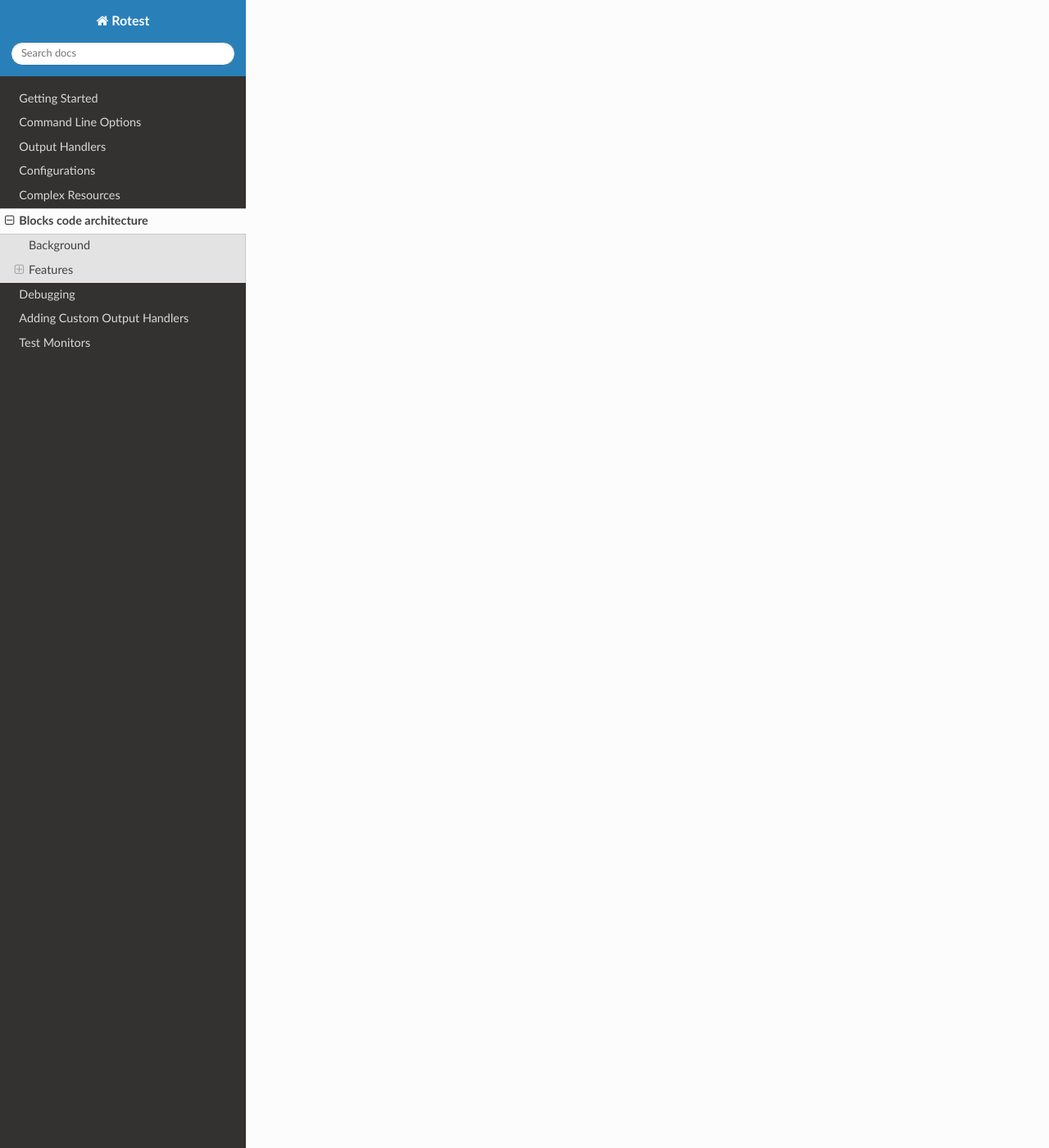
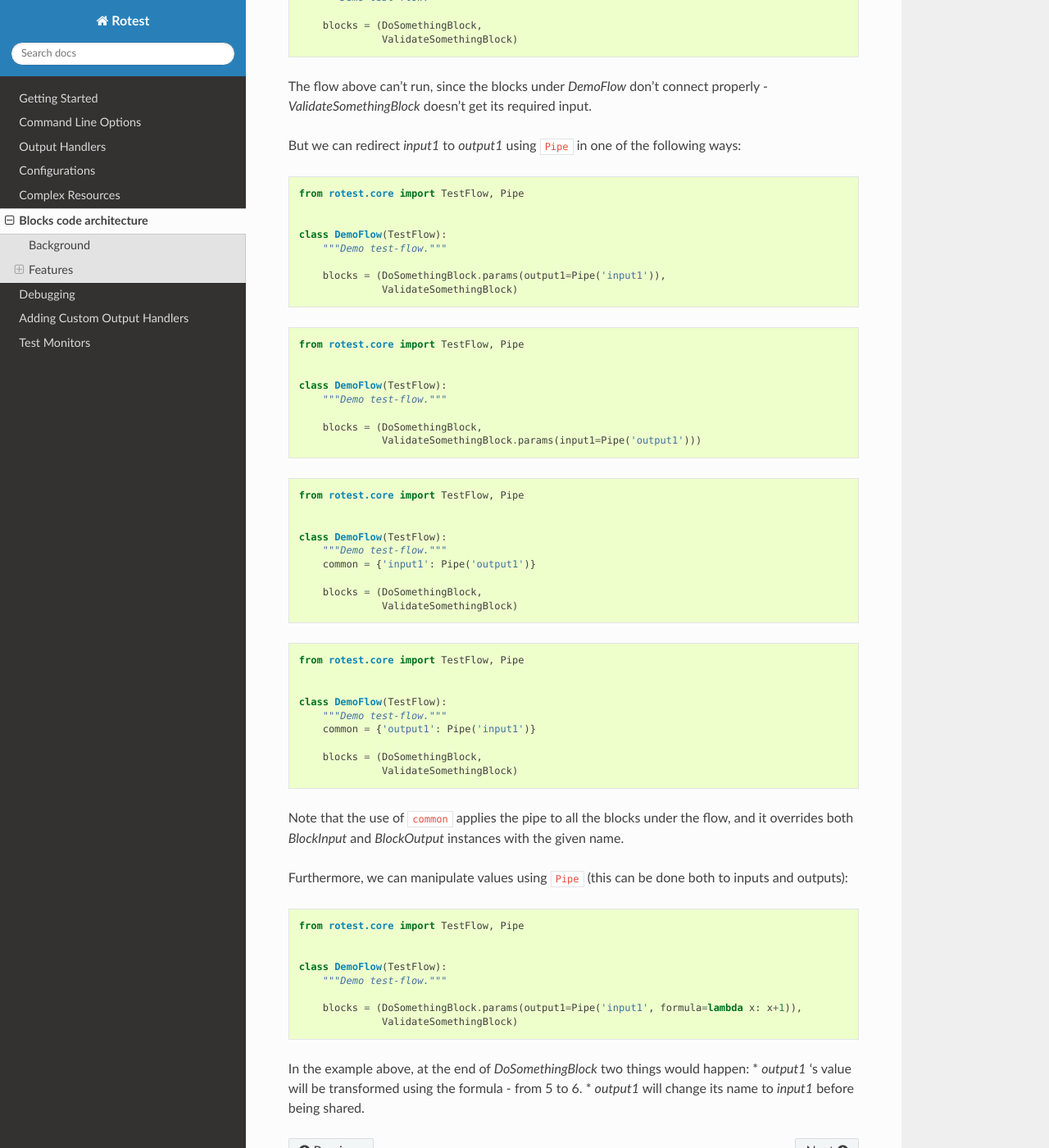
Before and after one commit to gregoil/rotest, a Sphinx documentation site: the page built from docs/advanced/blocks.rst, in a window 1280 px wide and 1400 px high, scrolled down 6597 px. Shown: the whole window at 82% size. Built offline with Sphinx 7.4.7 and the Read the Docs theme 2.0.0, drawn with Linux system fonts in a browser that asks for light colours; some of the changed text lies outside the part shown.

Commit message:
added Pipe to doc

```diff
--- a/docs/advanced/blocks.rst
+++ b/docs/advanced/blocks.rst
@@ -332,3 +332,125 @@ The functions gets the following arguments:
                               blocks=[DoSomethingBlock,
                                       DoSomethingBlock.params(optional3=5)]),
                   DemoBlock1.params(mode=MODE_FINALLY))
+
+Pipes
+-----
+
+Since blocks are meant to be generic, sometimes the naming of their outputs and
+inputs won't align with other (more proprietary) blocks.
+
+``Pipe`` is the solution to this problem. With it, you can:
+
+  * Redirect values into blocks' inputs.
+
+  * Rename blocks' outputs.
+
+  * Adjust or transform values.
+
+Consider the following code:
+
+.. code-block:: python
+
+    from rotest.core import TestBlock, TestFlow, BlockInput, BlockOutput
+
+
+    class DoSomethingBlock(TestBlock):
+        """A block that does something."""
+        output1 = BlockOutput()
+
+        def test_method(self):
+            """Do something."""
+            self.output1 = 5
+
+    class ValidateSomethingBlock(TestBlock):
+        """A block that validates something."""
+        input1 = BlockInput()
+
+        def test_method(self):
+            """Validate something."""
+            self.assertEqual(self.input1, 6)
+
+
+    class DemoFlow(TestFlow):
+        """Demo test-flow."""
+
+        blocks = (DoSomethingBlock,
+                  ValidateSomethingBlock)
+
+
+The flow above can't run, since the blocks under `DemoFlow` don't connect
+properly - `ValidateSomethingBlock` doesn't get its required input.
+
+But we can redirect `input1` to `output1` using ``Pipe`` in one of the following ways:
+
+.. code-block:: python
+
+    from rotest.core import TestFlow, Pipe
+
+
+    class DemoFlow(TestFlow):
+        """Demo test-flow."""
+
+        blocks = (DoSomethingBlock.params(output1=Pipe('input1')),
+                  ValidateSomethingBlock)
+
+
+.. code-block:: python
+
+    from rotest.core import TestFlow, Pipe
+
+
+    class DemoFlow(TestFlow):
+        """Demo test-flow."""
+
+        blocks = (DoSomethingBlock,
+                  ValidateSomethingBlock.params(input1=Pipe('output1')))
+
+
+.. code-block:: python
+
+    from rotest.core import TestFlow, Pipe
+
+
+    class DemoFlow(TestFlow):
+        """Demo test-flow."""
+        common = {'input1': Pipe('output1')}
+
+        blocks = (DoSomethingBlock,
+                  ValidateSomethingBlock)
+
+
+.. code-block:: python
+
+    from rotest.core import TestFlow, Pipe
+
+
+    class DemoFlow(TestFlow):
+        """Demo test-flow."""
+        common = {'output1': Pipe('input1')}
+
+        blocks = (DoSomethingBlock,
+                  ValidateSomethingBlock)
+
+
+Note that the use of ``common`` applies the pipe to all the blocks under the flow,
+and it overrides both `BlockInput` and `BlockOutput` instances with the given name.
+
+Furthermore, we can manipulate values using ``Pipe``
+(this can be done both to inputs and outputs):
+
+.. code-block:: python
+
+    from rotest.core import TestFlow, Pipe
+
+
+    class DemoFlow(TestFlow):
+        """Demo test-flow."""
+
+        blocks = (DoSomethingBlock.params(output1=Pipe('input1', formula=lambda x: x+1)),
+                  ValidateSomethingBlock)
+
+
+In the example above, at the end of `DoSomethingBlock` two things would happen:
+* `output1` 's value will be transformed using the formula - from 5 to 6.
+* `output1` will change its name to `input1` before being shared.
```
